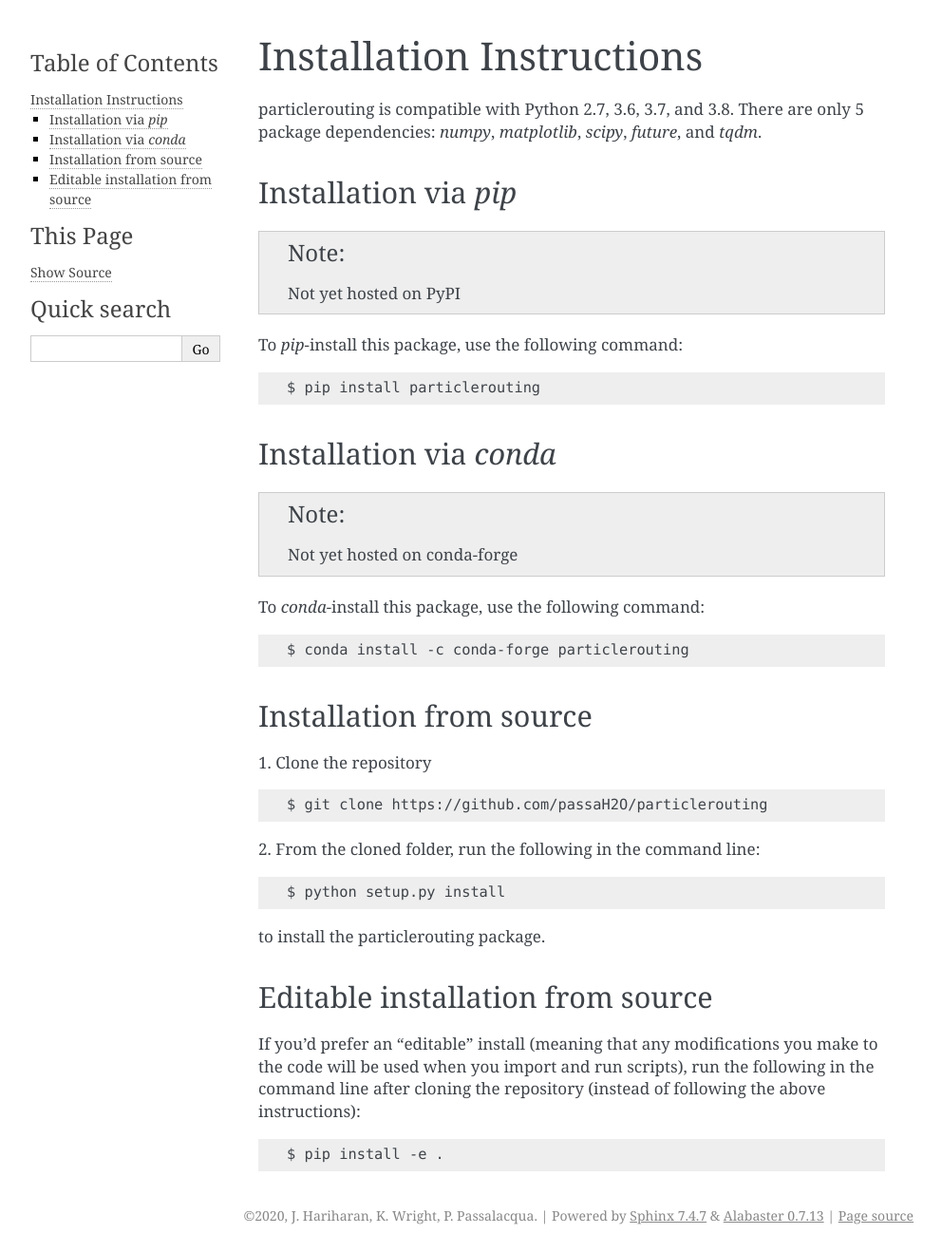
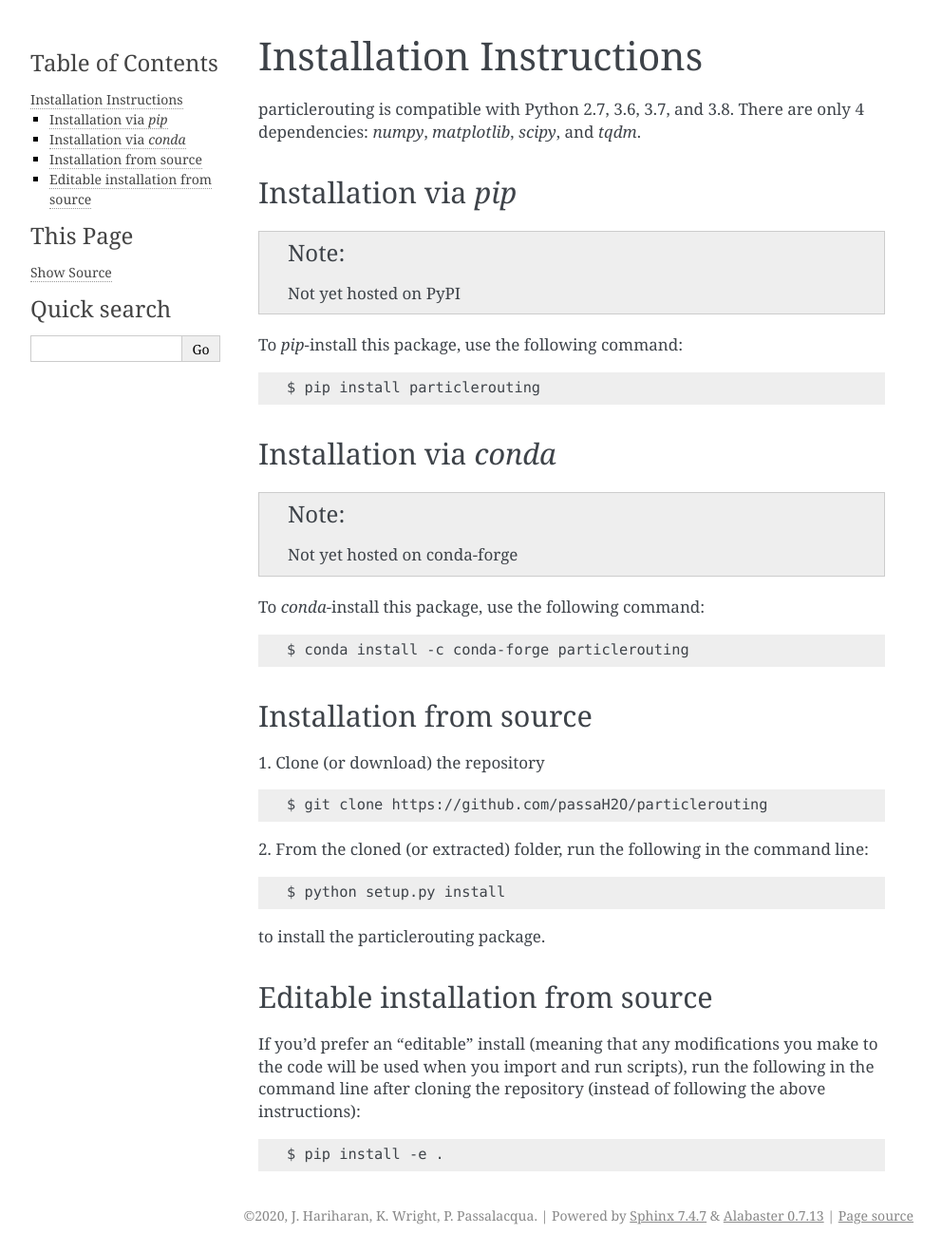
Before and after one commit to passaH2O/dorado, a Sphinx documentation site: the page built from docs/source/install/index.rst, in a window 1280 px wide. Shown: the whole page at 95% size, without its empty margins (148-1140 px from the left). Built offline with Sphinx 7.4.7, drawn with Linux system fonts in a browser that asks for light colours; formulas are drawn with MathJax 3.

Commit message:
update install guidelines and readme

```diff
--- a/docs/source/install/index.rst
+++ b/docs/source/install/index.rst
@@ -4,7 +4,7 @@
 Installation Instructions
 =========================
 
-particlerouting is compatible with Python 2.7, 3.6, 3.7, and 3.8. There are only 5 package dependencies: `numpy`, `matplotlib`, `scipy`, `future`, and `tqdm`.
+particlerouting is compatible with Python 2.7, 3.6, 3.7, and 3.8. There are only 4 dependencies: `numpy`, `matplotlib`, `scipy`, and `tqdm`.
 
 Installation via `pip`
 ----------------------
@@ -28,12 +28,12 @@ To `conda`-install this package, use the following command:
 
 Installation from source
 ------------------------
-1. Clone the repository
+1. Clone (or download) the repository
 ::
 
    $ git clone https://github.com/passaH2O/particlerouting
 
-2. From the cloned folder, run the following in the command line:
+2. From the cloned (or extracted) folder, run the following in the command line:
 ::
 
    $ python setup.py install
```
Also changed, not shown: README.md (+4 -3 lines).
